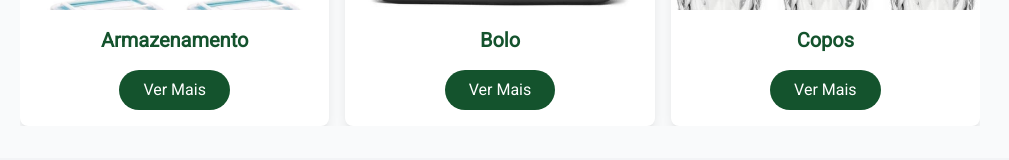
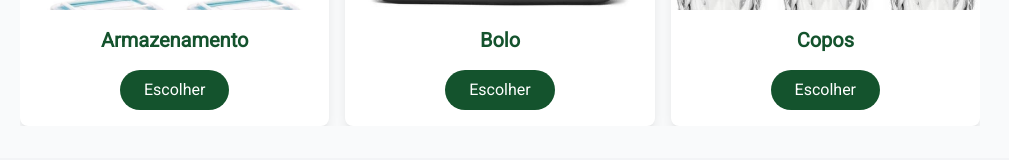
Before and after one commit to IsaiasZaza/my-app, a Next.js app: page / in a window 1280 px wide. Shown: the part 1010-1170 px from the top of the page, without its empty margins (140-1149 px from the left). Built offline with nearby package versions, Linux system fonts and the light colour scheme.

Commit message:
feat: correcao button

```diff
--- a/src/components/GiftList.jsx
+++ b/src/components/GiftList.jsx
@@ -149,7 +149,7 @@ export default function GiftList() {
                                     className="mt-4 px-6 py-2 bg-green-900 text-white rounded-full hover:bg-green-700 transition-colors duration-200"
                                     disabled={gift.available <= 0}
                                 >
-                                    Ver Mais
+                                    Escolher
                                 </button>
                             </div>
                         </motion.div>
```
